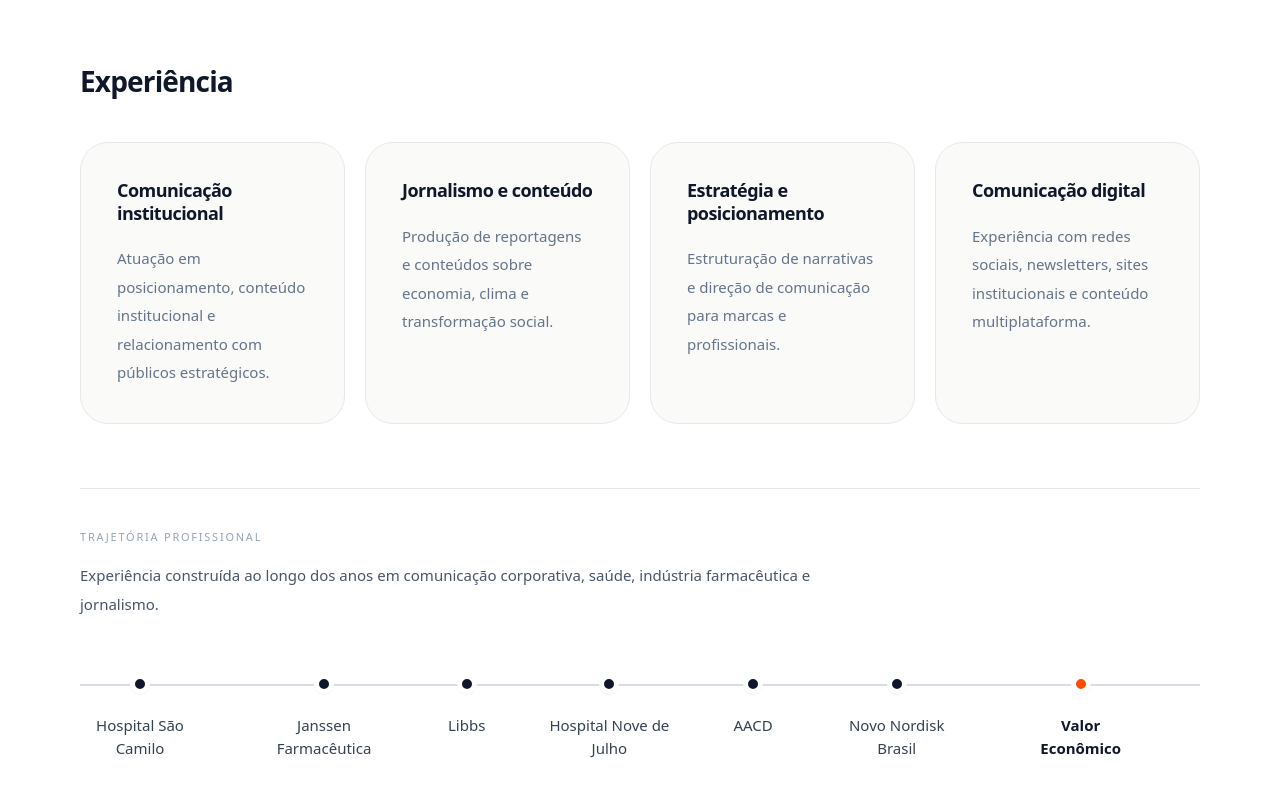
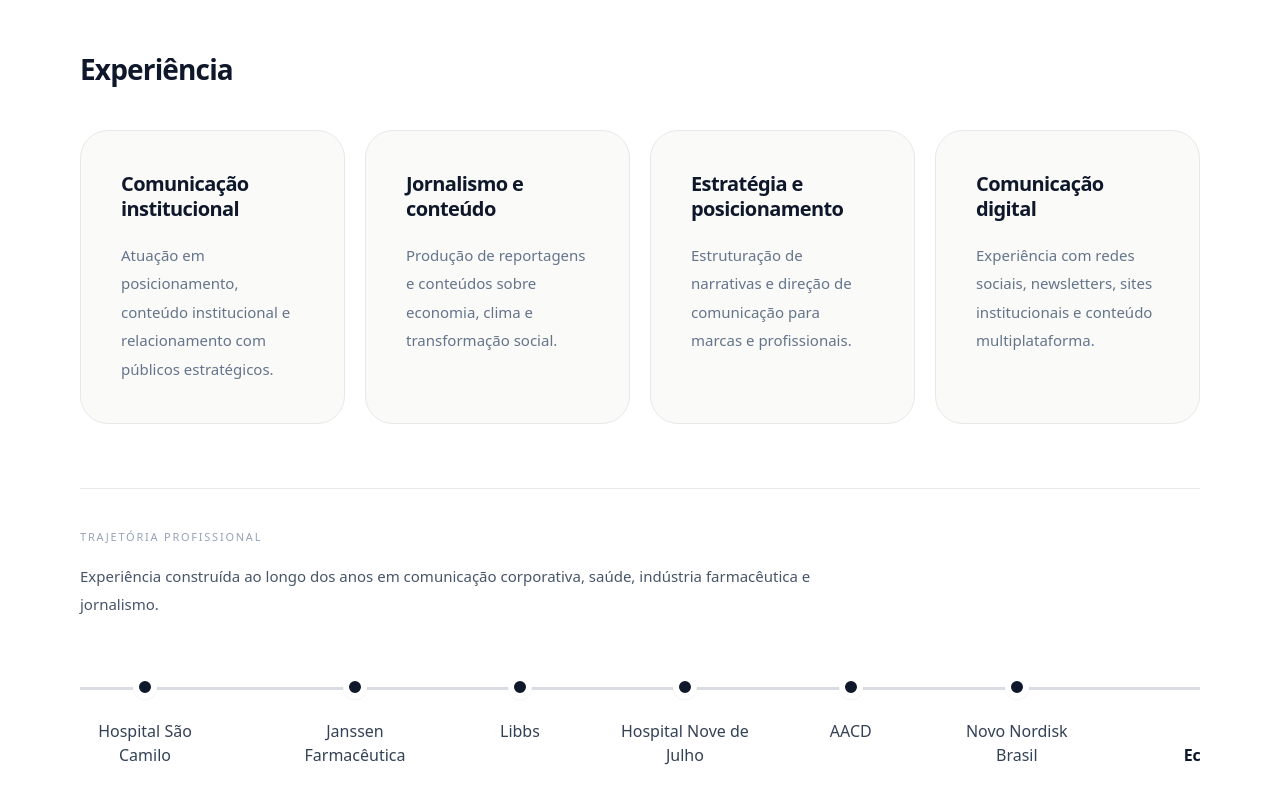
Before and after one commit to andretomazela-dev/integrado, a Next.js app: page /repertorio in a window 1280 px wide. Shown: the part 1560-2360 px from the top of the page. Built offline with nearby package versions, Linux system fonts and the light colour scheme.

Commit message:
Update page.jsx

```diff
--- a/app/repertorio/page.jsx
+++ b/app/repertorio/page.jsx
@@ -108,7 +108,7 @@ export default function RepertorioPage() {
           </span>
 
           <div className="mt-5 max-w-3xl">
-            <h1 className="text-[36px] md:text-[54px] leading-[1.02] tracking-[-0.05em] font-[750] text-[#0F172A]">
+            <h1 className="text-[34px] md:text-[48px] leading-[1.02] tracking-[-0.05em] font-[750] text-[#0F172A]">
               Reportagens e projetos em comunicação
             </h1>
 
@@ -224,8 +224,6 @@ export default function RepertorioPage() {
         {/* EXPERIÊNCIA */}
         <section className="bg-white py-20">
           <div className="container">
-
-    {/* TÍTULO */}
             <div className="mb-10">
               <h2 className="text-[28px] tracking-[-0.03em] font-[750] text-[#0F172A]">
                 Experiência
@@ -241,12 +239,13 @@ export default function RepertorioPage() {
                     rounded-[28px]
                     border border-[#E7E8EA]
                     bg-[#FAFAF8]
-            p-9
+                    p-10
+                    min-h-[260px]
                     transition
                     hover:border-[#D6DADF]
                   "
                 >
-          <h3 className="text-[18px] leading-[1.25] tracking-[-0.03em] font-[700] text-[#0F172A]">
+                  <h3 className="text-[20px] leading-[1.25] tracking-[-0.03em] font-[700] text-[#0F172A]">
                     {item.titulo}
                   </h3>
 
@@ -259,7 +258,6 @@ export default function RepertorioPage() {
 
             {/* TRAJETÓRIA */}
             <div className="mt-16 border-t border-[#E7E8EA] pt-10">
-
               <div className="max-w-3xl">
                 <p className="text-[11px] uppercase tracking-[0.16em] text-[#94A3B8]">
                   Trajetória profissional
@@ -272,12 +270,10 @@ export default function RepertorioPage() {
               </div>
 
               {/* TIMELINE */}
-      <div className="relative mt-14 overflow-x-auto pb-6">
+              <div className="relative mt-14 overflow-x-auto pb-8">
+                <div className="absolute left-0 top-[12px] h-[3px] w-full bg-[#D9DDE3]" />
 
-        {/* linha */}
-        <div className="absolute left-0 top-[10px] h-[2px] w-full bg-[#D9DDE3]" />
-
-        <div className="relative flex min-w-max items-start gap-16 pr-6">
+                <div className="relative flex min-w-max items-start gap-20 pr-6">
                   {[
                     "Hospital São Camilo",
                     "Janssen Farmacêutica",
@@ -291,20 +287,17 @@ export default function RepertorioPage() {
                       key={empresa}
                       className="relative flex flex-col items-center text-center"
                     >
-
-              {/* ponto */}
                       <div
                         className={`
-                  relative z-10 h-5 w-5 rounded-full border-[5px] border-white shadow-sm
+                          relative z-10 h-6 w-6 rounded-full border-[6px] border-white shadow-sm
                           ${index === 6 ? "bg-[#FF4D00]" : "bg-[#0F172A]"}
                         `}
                       />
 
-              {/* nome */}
                       <span
                         className={`
-                  mt-5 max-w-[120px]
-                  text-[15px]
+                          mt-5 max-w-[130px]
+                          text-[16px]
                           leading-[1.5]
                           ${index === 6
                             ? "font-semibold text-[#0F172A]"
@@ -403,7 +396,7 @@ export default function RepertorioPage() {
             >
               {/* TEXTO */}
               <div className="max-w-[520px]">
-        <h2 className="text-[28px] md:text-[38px] leading-[1.04] tracking-[-0.045em] font-[720] text-white">
+                <h2 className="text-[26px] md:text-[34px] leading-[1.04] tracking-[-0.045em] font-[720] text-white">
                   Precisa organizar a comunicação do seu negócio, projeto ou marca pessoal?
                 </h2>
 
@@ -435,7 +428,7 @@ export default function RepertorioPage() {
                 <img
                   src="/repertorio/cta-repertorio.png"
                   alt="Comunicação estratégica"
-          className="w-full max-w-[340px] h-auto object-contain"
+                  className="w-full max-w-[380px] h-auto object-contain"
                 />
               </div>
             </div>
```
Lines whose indentation alone changed are shown as unchanged.
